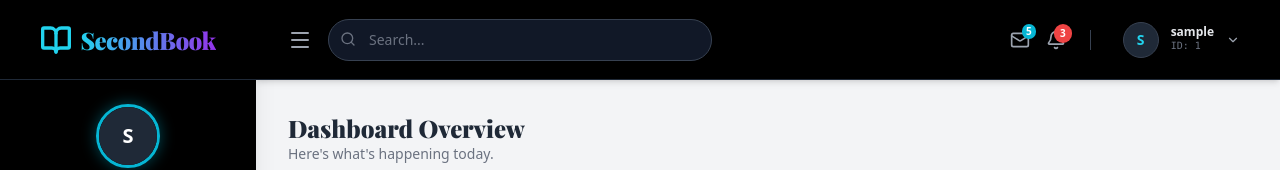
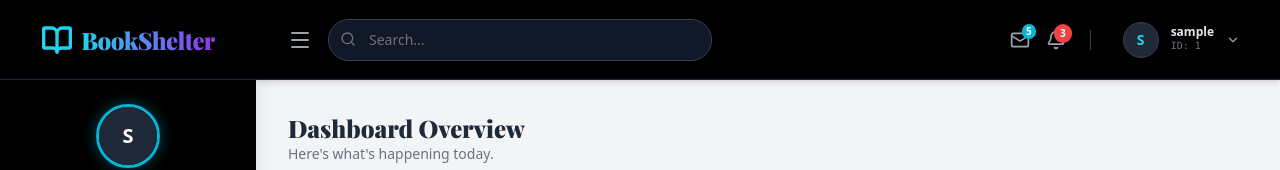
Before and after one commit to Shanqi05/CAT201_PROJECT, a React (Vite) app in the folder secondbook-frontend/: page /admin/home in a window 1280 px wide. Shown: the top 170 px of the page. Built offline with nearby package versions, Linux system fonts and the light colour scheme; no server answers; sample sign-in values are in the browser's storage.

Commit message:
bookshelter

```diff
--- a/secondbook-frontend/src/pages/Admin/AdminLayout.jsx
+++ b/secondbook-frontend/src/pages/Admin/AdminLayout.jsx
@@ -63,7 +63,7 @@ const AdminLayout = () => {
                         </div>
                         {sidebarOpen && (
                             <span className="font-black text-2xl tracking-tight leading-none bg-gradient-to-r from-cyan-400 to-purple-600 bg-clip-text text-transparent" style={{ fontFamily: 'Playfair Display, serif' }}>
-                                SecondBook
+                                BookShelter
                             </span>
                         )}
                     </Link>
```
